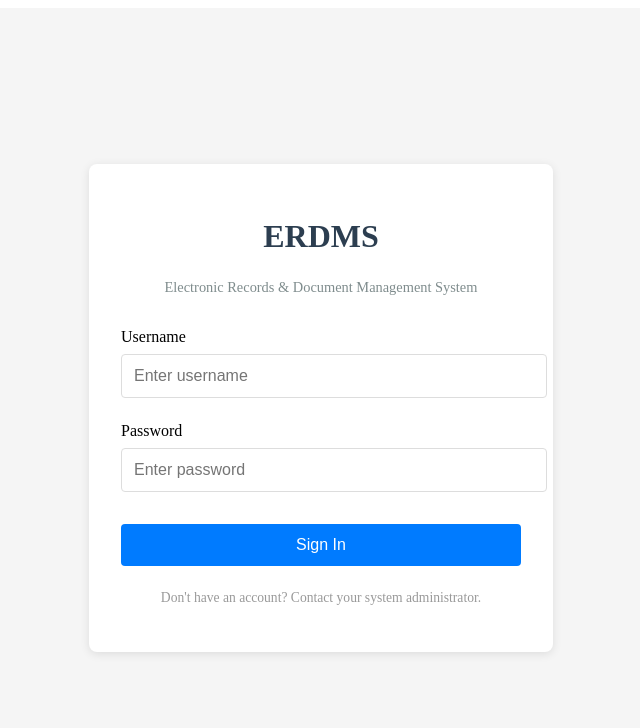
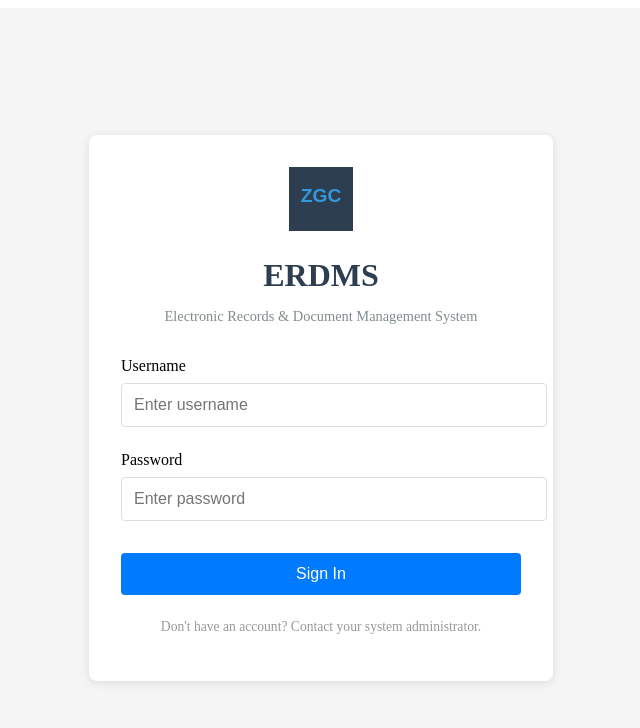
Before and after one commit to hilaar28/ERDMS, a React (Vite) app in the folder frontend/: page / in a window 1280 px wide. Shown: the top 728 px of the page, without its empty margins (319-959 px from the left). Built offline with nearby package versions, Linux system fonts and the light colour scheme; no server answers.

Commit message:
Add logo to login page
- Logo image displayed above ERDMS title on LoginPage
- Uses same logo.svg with error fallback
- Centered and sized for login layout

```diff
--- a/frontend/src/components/LoginPage.tsx
+++ b/frontend/src/components/LoginPage.tsx
@@ -61,7 +61,15 @@ const LoginPage: React.FC<LoginPageProps> = ({ API_URL, onLoginSuccess }) => {
         borderRadius: '8px',
         boxShadow: '0 2px 10px rgba(0,0,0,0.1)'
       }}>
-        <h1 style={{ textAlign: 'center', color: '#2c3e50', marginBottom: '1.5rem' }}>
+        <div style={{ textAlign: 'center', marginBottom: '1rem' }}>
+          <img
+            src="/logo.svg"
+            alt="Logo"
+            style={{ width: '64px', height: '64px', objectFit: 'contain' }}
+            onError={(e) => { (e.target as HTMLImageElement).style.display = 'none'; }}
+          />
+        </div>
+        <h1 style={{ textAlign: 'center', color: '#2c3e50', marginBottom: '0.5rem' }}>
           ERDMS
         </h1>
         <p style={{ textAlign: 'center', color: '#7f8c8d', marginBottom: '2rem', fontSize: '0.9rem' }}>
```
